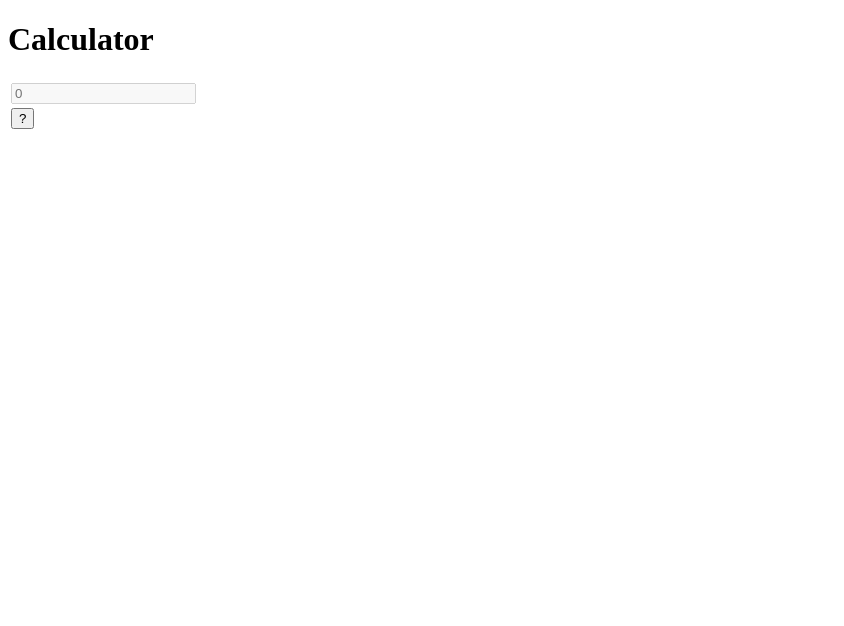
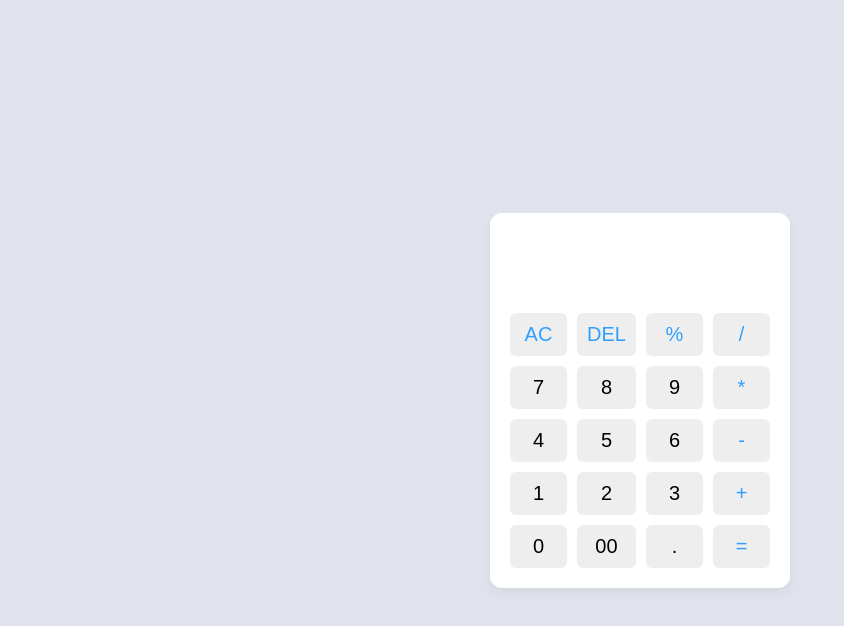
Before and after one commit to Fronend-React-JS/calculator, a plain HTML site: page index.html in a window 1280 px wide. Shown: the whole page, without its empty margins (0-844 px from the left). Drawn offline with Linux system fonts and the light colour scheme.

Commit message:
finished

```diff
--- a/index.html
+++ b/index.html
@@ -7,19 +7,35 @@
     <link rel="stylesheet" href="./style.css">
 </head>
 <body>
-    <h1>Calculator</h1>
-    <form>
-        <table>
-            <tr>
-                <td colspan="4">
-                    <input type="text" name="display" id="display" disabled placeholder="0">
-                </td>
-            </tr>
-            <tr>
-                <td><input type="button" name="saven" value="?" onclick=""></td>
-            </tr>
-        </table>
-    </form>
+    <div class="container">
+        <input type="text" class="display" />
+
+        <div class="buttons">
+            <button class="operator" data-value="AC">AC</button>
+            <button class="operator" data-value="DEL">DEL</button>
+            <button class="operator" data-value="%">%</button>
+            <button class="operator" data-value="/">/</button>
+            <button data-value="7">7</button>
+            <button data-value="8">8</button>
+            <button data-value="9">9</button>
+            <button class="operator" data-value="*">*</button>
+
+            <button data-value="4">4</button>
+            <button data-value="5">5</button>
+            <button data-value="6">6</button>
+            <button class="operator" data-value="-">-</button>
+
+            <button data-value="1">1</button>
+            <button data-value="2">2</button>
+            <button data-value="3">3</button>
+            <button class="operator" data-value="+">+</button>
+
+            <button data-value="0">0</button>
+            <button data-value="00">00</button>
+            <button data-value=".">.</button>
+            <button class="operator" data-value="=">=</button>
+        </div>
+    </div>
 
     <script src="./index.js"></script>
 </body>
--- a/index.js
+++ b/index.js
@@ -0,0 +1,26 @@
+const display = document.querySelector(".display");
+const buttons = document.querySelectorAll("button");
+const specialChars = ["%", "*", "/", "-", "+", "="];
+let output = "";
+
+
+const calculator = (btnValue) => {
+    if (btnValue === "=" && output !== "") {
+
+        output = eval(output.replace("%", "/100"));
+    } else if (btnValue === "AC") {
+        output ="";
+    } else if (btnValue === "DEL") {
+
+        output = output.toString().slice(0, -1);
+    } else{
+
+        if (output === "" && specialChars.includes(btnValue)) return;
+            output += btnValue;
+    }
+    display.value = output;
+};
+
+buttons.forEach((button) => {
+    button.addEventListener("click" , e => calculator(e.target.dataset))
+});
--- a/style.css
+++ b/style.css
@@ -0,0 +1,58 @@
+*{
+    margin: 0;
+    padding: 0;
+    box-sizing: border-box;
+}
+
+body{
+    height: 100vh;
+    display: flex;
+    align-items: center;
+    justify-content: center;
+    background-color: #e0e3eb;
+}
+
+.container {
+    position: relative;
+    max-width: 300px;
+    width: 100%;
+    border-radius: 12px;
+    padding: 10px 20px 20px;
+    background-color: #fff;
+    box-shadow: 0 5px 10px rgba(0, 0, 0, 0.05);
+}
+
+.display {
+    height: 80px;
+    width: 100%;
+    outline: none;
+    border: none;
+    text-align: right;
+    margin-bottom: 10px;
+    font-size: 25px;
+    color: #000e1a;
+    pointer-events: none;
+}
+
+.buttons {
+    display: grid;
+    grid-gap: 10px;
+    grid-template-columns: repeat(4, 1fr);
+}
+
+.buttons button {
+    padding: 10px;
+    border-radius: 6px;
+    border: none;
+    font-size: 20px;
+    cursor: pointer;
+    background-color: #eee;
+}
+
+.buttons button:active{
+    transform: scale(0.99);
+}
+
+.operator {
+    color: #2f9fff;
+}
```
